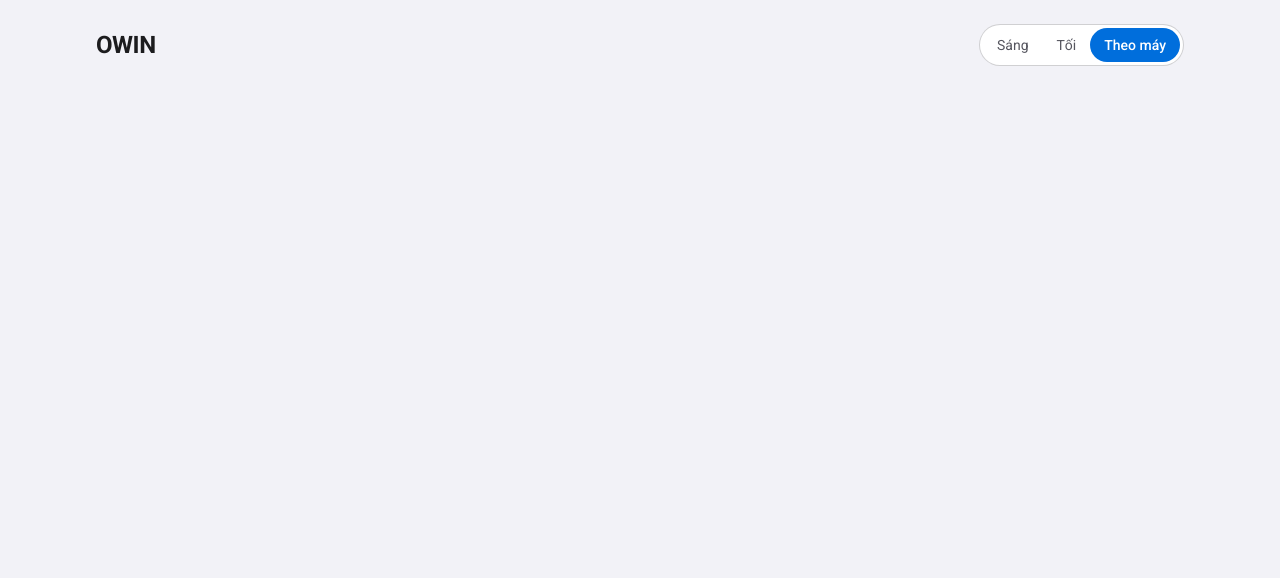
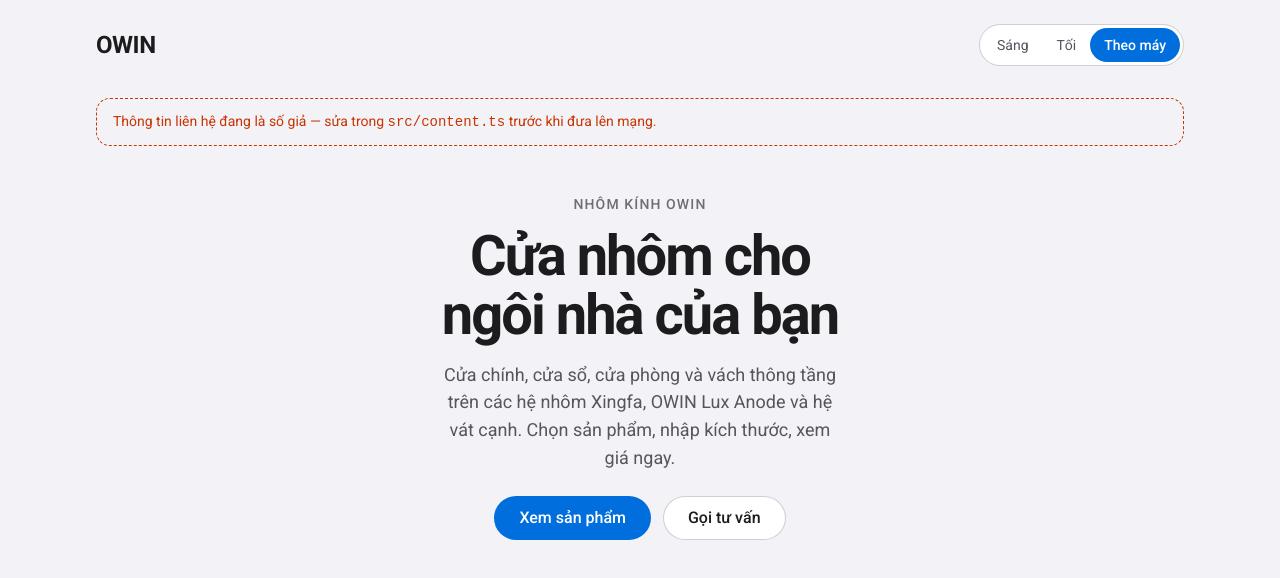
Before and after one commit to ThanhVu220809/owin-landing-page, a React (Vite) app: page / in a window 1280 px wide. Shown: the top 578 px of the page. Built offline with nearby package versions, Linux system fonts and the light colour scheme; no server answers; the database is empty.

Commit message:
Add a hero section with placeholder copy in one editable file

```diff
--- a/src/App.tsx
+++ b/src/App.tsx
@@ -1,5 +1,8 @@
 import { useState } from 'react'
+import { content } from '@/content'
+import { Hero } from '@/sections/Hero'
 import { Products } from '@/sections/Products'
+import { PlaceholderNotice } from '@/components/PlaceholderNotice'
 import '@/styles/app.css'
 
 type Appearance = 'light' | 'dark' | 'system'
@@ -7,9 +10,9 @@
 /**
  * Trang công khai.
  *
- * Cố ý CHƯA có Hero, phần "vì sao chọn OWIN", hay liên hệ: chưa có nội dung
- * thật từ chủ cửa hàng thì không được tự nghĩ ra lời hứa kinh doanh nào. Những
- * phần đó vào sau, khi có nội dung.
+ * Chữ trong Hero là nội dung TẠM, chờ chủ cửa hàng thay — tất cả nằm trong
+ * `content.ts`. Phần "vì sao chọn OWIN" vẫn chưa làm: nó đòi những tuyên bố mà
+ * chỉ chủ doanh nghiệp mới được đưa ra.
  */
 function App() {
   const [appearance, setAppearance] = useState<Appearance>('system')
@@ -24,7 +27,7 @@
   return (
     <div className="shell">
       <header className="shell-head">
-        <strong>OWIN</strong>
+        <strong>{content.brand}</strong>
         <div className="theme-switch" role="group" aria-label="Giao diện">
           {(['light', 'dark', 'system'] as const).map((mode) => (
             <button
@@ -40,7 +43,10 @@
         </div>
       </header>
 
+      <PlaceholderNotice />
+
       <main>
+        <Hero />
         <Products />
       </main>
     </div>
--- /dev/null
+++ b/src/components/PlaceholderNotice.tsx
@@ -0,0 +1,18 @@
+import { contactIsPlaceholder } from '@/content';
+
+/**
+ * Nhắc rằng thông tin liên hệ vẫn còn là số giả.
+ *
+ * CHỈ hiện lúc phát triển (`import.meta.env.DEV`), nên nó không bao giờ lọt ra
+ * bản production. Mục đích là người làm trang không quên — chứ đưa lời nhắc nội
+ * bộ cho khách xem thì còn tệ hơn.
+ */
+export function PlaceholderNotice() {
+  if (!import.meta.env.DEV || !contactIsPlaceholder()) return null;
+
+  return (
+    <p className="placeholder-notice" role="status">
+      Thông tin liên hệ đang là số giả — sửa trong <code>src/content.ts</code> trước khi đưa lên mạng.
+    </p>
+  );
+}
--- /dev/null
+++ b/src/content.ts
@@ -0,0 +1,84 @@
+/**
+ * ===========================================================================
+ * NỘI DUNG TRANG — NỘI DUNG TẠM, CHỜ CHỦ CỬA HÀNG THAY
+ * ===========================================================================
+ *
+ * Toàn bộ chữ và thông tin liên hệ của trang nằm trong đúng file này. Sửa ở
+ * đây rồi build lại là xong, không phải đụng vào component nào.
+ *
+ * ---------------------------------------------------------------------------
+ * ĐỌC TRƯỚC KHI ĐƯA LÊN MẠNG
+ * ---------------------------------------------------------------------------
+ * Số điện thoại, Zalo, Messenger, địa chỉ dưới đây đều là SỐ GIẢ (`0000 000 000`
+ * và `example.com`) — cố ý để nhìn là biết chưa thay, không phải số thật gõ
+ * nhầm. Đưa trang lên mạng khi chúng còn nguyên nghĩa là khách bấm gọi sẽ
+ * không gọi được ai.
+ *
+ * Phần chữ mô tả cố ý KHÔNG chứa con số hay lời hứa nào: không "15 năm kinh
+ * nghiệm", không "5.000 công trình", không "bảo hành 10 năm". Những câu đó nghe
+ * rất thật nên dễ bị bỏ quên rồi lên sóng — mà chúng là tuyên bố về một doanh
+ * nghiệp có thật. Thêm vào chỉ khi bạn tự viết và tự chịu trách nhiệm.
+ *
+ * Phần mô tả sản phẩm thì đã đối chiếu với dữ liệu thật trong hệ thống: cửa
+ * chính, cửa sổ, cửa phòng, cửa phụ, vách thông tầng — hệ Xingfa, OWIN Lux
+ * Anode, hệ vát cạnh. Đó là những nhóm đang thật sự có trong bảng giá.
+ */
+
+export interface SiteContent {
+  brand: string;
+  hero: {
+    /** Dòng nhỏ phía trên tiêu đề. Để trống thì không hiện. */
+    eyebrow: string;
+    title: string;
+    /** Một đoạn ngắn, 1–2 câu. Đừng viết thành bài. */
+    description: string;
+    primaryCta: string;
+    secondaryCta: string;
+    /** URL ảnh nền hero. `null` thì hero chỉ có chữ. */
+    image: string | null;
+  };
+  contact: {
+    phone: string;
+    /** Hiện cho người đọc; `phone` mới là số dùng để bấm gọi. */
+    phoneLabel: string;
+    zaloUrl: string;
+    messengerUrl: string;
+    address: string;
+    workingHours: string;
+  };
+}
+
+export const content: SiteContent = {
+  brand: 'OWIN',
+
+  hero: {
+    eyebrow: 'Nhôm kính OWIN',
+    title: 'Cửa nhôm cho ngôi nhà của bạn',
+    description:
+      'Cửa chính, cửa sổ, cửa phòng và vách thông tầng trên các hệ nhôm Xingfa, '
+      + 'OWIN Lux Anode và hệ vát cạnh. Chọn sản phẩm, nhập kích thước, xem giá ngay.',
+    primaryCta: 'Xem sản phẩm',
+    secondaryCta: 'Gọi tư vấn',
+    image: null,
+  },
+
+  // ↓↓↓ TẤT CẢ ĐỀU LÀ GIẢ — THAY TRƯỚC KHI ĐƯA LÊN MẠNG ↓↓↓
+  contact: {
+    phone: '0000000000',
+    phoneLabel: '0000 000 000',
+    zaloUrl: 'https://zalo.me/0000000000',
+    messengerUrl: 'https://m.me/example',
+    address: 'Chưa cập nhật địa chỉ',
+    workingHours: 'Chưa cập nhật giờ làm việc',
+  },
+};
+
+/**
+ * Thông tin liên hệ đã được thay chưa?
+ *
+ * Dùng để trang tự cảnh báo lúc phát triển thay vì im lặng phục vụ số giả.
+ */
+export function contactIsPlaceholder(c: SiteContent['contact'] = content.contact): boolean {
+  return c.phone.replace(/\D/g, '') === '0000000000'
+    || c.messengerUrl.includes('example');
+}
--- /dev/null
+++ b/src/sections/Hero.tsx
@@ -0,0 +1,41 @@
+import { content } from '@/content';
+
+/**
+ * Phần mở đầu của trang.
+ *
+ * Nói cửa hàng làm gì rồi đẩy người đọc xuống danh sách sản phẩm — đó là toàn
+ * bộ nhiệm vụ của nó. Không số liệu, không huy chương, không lời hứa: xem ghi
+ * chú đầu `content.ts`.
+ */
+export function Hero() {
+  const { hero, contact } = content;
+
+  const scrollToProducts = () => {
+    document.getElementById('san-pham')?.scrollIntoView({ behavior: 'smooth', block: 'start' });
+  };
+
+  return (
+    <section className="hero" aria-labelledby="hero-title">
+      <div className="hero-copy">
+        {hero.eyebrow && <p className="hero-eyebrow">{hero.eyebrow}</p>}
+        <h1 id="hero-title" className="hero-title">{hero.title}</h1>
+        <p className="hero-description">{hero.description}</p>
+
+        <div className="hero-actions">
+          <button type="button" className="btn btn-primary" onClick={scrollToProducts}>
+            {hero.primaryCta}
+          </button>
+          <a className="btn" href={`tel:${contact.phone}`}>
+            {hero.secondaryCta}
+          </a>
+        </div>
+      </div>
+
+      {hero.image && (
+        <div className="hero-media">
+          <img src={hero.image} alt="" decoding="async" />
+        </div>
+      )}
+    </section>
+  );
+}
--- a/src/styles/app.css
+++ b/src/styles/app.css
@@ -223,3 +223,112 @@
   font-size: var(--fs-lg);
   font-variant-numeric: tabular-nums;
 }
+
+/* ─── Hero ───
+ * Tối giản, chữ làm chủ đạo. Không parallax, không kính mờ, không gradient
+ * nhiều lớp — UX đứng trên hiệu ứng. */
+.hero {
+  display: grid;
+  gap: var(--space-8);
+  padding: var(--space-8) 0 calc(var(--space-8) * 1.5);
+}
+
+@media (min-width: 900px) {
+  /* Có ảnh thì chia đôi; không ảnh thì chữ chiếm trọn nhưng vẫn giới hạn bề
+     rộng dòng để còn đọc được. */
+  .hero:has(.hero-media) {
+    grid-template-columns: 1fr 1fr;
+    align-items: center;
+  }
+}
+
+.hero-copy { max-width: 46ch; }
+
+/* Không có ảnh thì căn giữa. Để lệch trái, nửa phải trống hoác trông như ảnh
+ * chưa tải được chứ không phải một lựa chọn bố cục. */
+.hero:not(:has(.hero-media)) .hero-copy {
+  margin-inline: auto;
+  text-align: center;
+}
+
+.hero:not(:has(.hero-media)) .hero-actions { justify-content: center; }
+
+.hero-eyebrow {
+  margin: 0 0 var(--space-3);
+  color: var(--text-faint);
+  font-size: var(--fs-sm);
+  font-weight: 500;
+  letter-spacing: 0.08em;
+  text-transform: uppercase;
+}
+
+.hero-title {
+  margin: 0 0 var(--space-4);
+  font-size: var(--fs-display);
+  font-weight: 700;
+  letter-spacing: -0.035em;
+  line-height: 1.05;
+  text-wrap: balance;
+}
+
+.hero-description {
+  margin: 0 0 var(--space-6);
+  color: var(--text-muted);
+  font-size: var(--fs-lg);
+  line-height: 1.55;
+  text-wrap: pretty;
+}
+
+.hero-actions {
+  display: flex;
+  flex-wrap: wrap;
+  gap: var(--space-3);
+}
+
+/* Nút là <button> và <a> lẫn lộn — ép cùng một hình dạng để không lệch nhau. */
+.hero-actions .btn {
+  display: inline-flex;
+  align-items: center;
+  justify-content: center;
+  text-decoration: none;
+}
+
+.btn-primary {
+  border-color: transparent;
+  background: var(--accent);
+  color: var(--accent-contrast);
+}
+
+.btn-primary:hover:not(:disabled) {
+  background: var(--accent);
+  filter: brightness(1.08);
+}
+
+.hero-media {
+  overflow: hidden;
+  border-radius: var(--r-xl);
+  box-shadow: var(--shadow-md);
+}
+
+.hero-media img {
+  display: block;
+  width: 100%;
+  height: 100%;
+  aspect-ratio: 4 / 3;
+  object-fit: cover;
+}
+
+/* Lời nhắc nội bộ, chỉ tồn tại ở bản phát triển. */
+.placeholder-notice {
+  margin: 0 0 var(--space-4);
+  padding: var(--space-3) var(--space-4);
+  border: 1px dashed var(--warning);
+  border-radius: var(--r-md);
+  color: var(--warning);
+  font-size: var(--fs-sm);
+}
+
+.placeholder-notice code {
+  font-size: inherit;
+  overflow-wrap: anywhere;
+}
```
